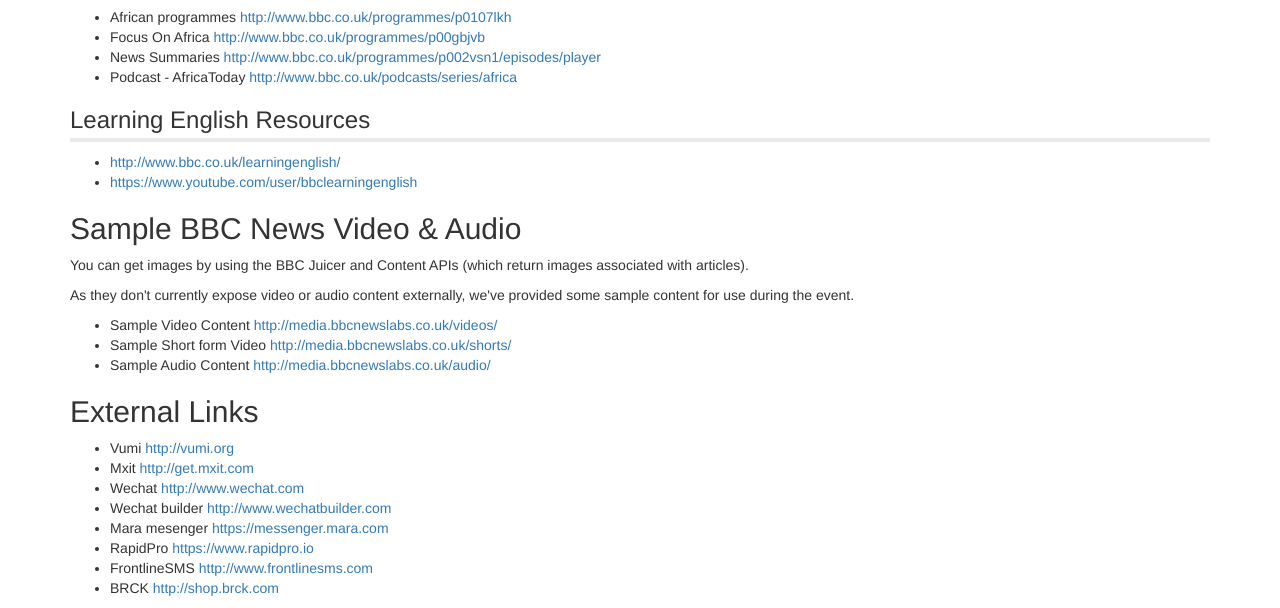
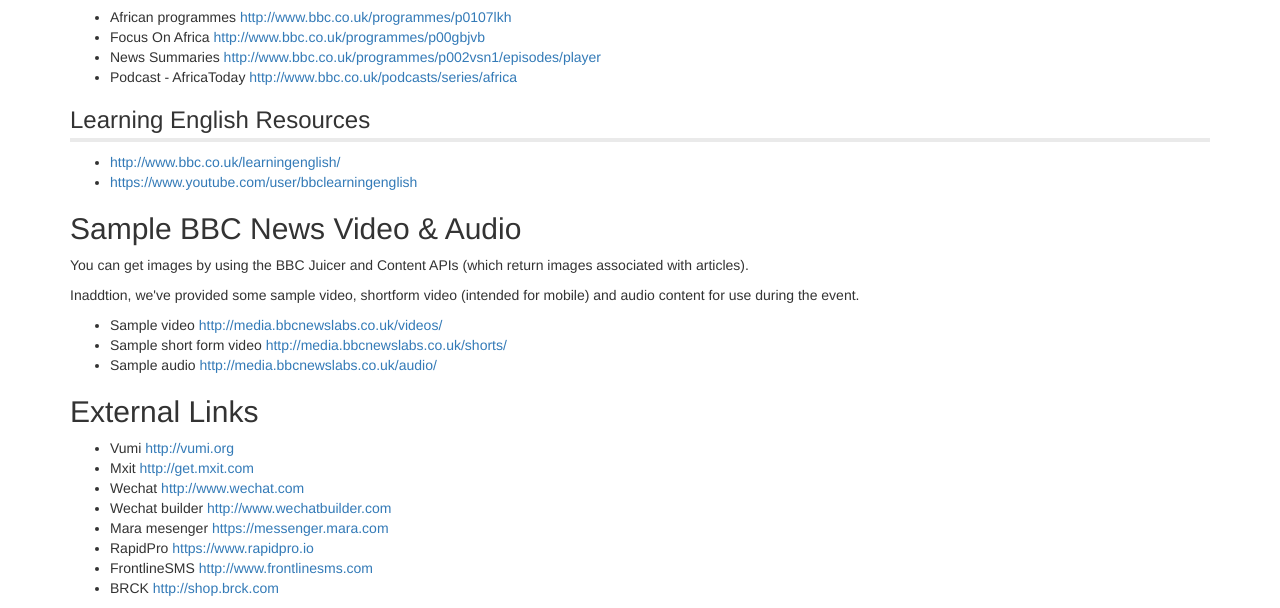
Before and after one commit to bbc/newslabs-docs, a website: page html/World-Service-Nairobi.html in a window 1280 px wide. Shown: the part 1622-2230 px from the top of the page. Drawn offline with nearby package versions, Linux system fonts and the light colour scheme.

Commit message:
Improving wording in Nairobi doc

```diff
--- a/html/World-Service-Nairobi.html
+++ b/html/World-Service-Nairobi.html
@@ -51,7 +51,7 @@
        <h1>
           BBC News Labs <strong> Documentation</strong>
        </h1>
-       <p><small>Last updated: <strong>2015-01-29 16:49:20</strong></small></p>
+       <p><small>Last updated: <strong>2015-01-29 16:53:31</strong></small></p>
       </div>
     </div>
     <div class="container">
@@ -107,11 +107,11 @@
 </ul>
 <h2 id="sample-bbc-news-video-audio">Sample BBC News Video &amp; Audio</h2>
 <p>You can get images by using the BBC Juicer and Content APIs (which return images associated with articles).</p>
-<p>As they don&#39;t currently expose video or audio content externally, we&#39;ve provided some sample content for use during the event.</p>
+<p>Inaddtion, we&#39;ve provided some sample video, shortform video (intended for mobile) and audio content for use during the event.</p>
 <ul>
-<li>Sample Video Content <a href="http://media.bbcnewslabs.co.uk/videos/">http://media.bbcnewslabs.co.uk/videos/</a></li>
-<li>Sample Short form Video <a href="http://media.bbcnewslabs.co.uk/shorts/">http://media.bbcnewslabs.co.uk/shorts/</a></li>
-<li>Sample Audio Content <a href="http://media.bbcnewslabs.co.uk/audio/">http://media.bbcnewslabs.co.uk/audio/</a></li>
+<li>Sample video <a href="http://media.bbcnewslabs.co.uk/videos/">http://media.bbcnewslabs.co.uk/videos/</a></li>
+<li>Sample short form video <a href="http://media.bbcnewslabs.co.uk/shorts/">http://media.bbcnewslabs.co.uk/shorts/</a></li>
+<li>Sample audio <a href="http://media.bbcnewslabs.co.uk/audio/">http://media.bbcnewslabs.co.uk/audio/</a></li>
 </ul>
 <h2 id="external-links">External Links</h2>
 <ul>
```
Also changed, not shown: docs/World-Service-Nairobi.md (+4 -5 lines), html/CANDY.html (+1 -1 lines), html/Juicer.html (+1 -1 lines), html/index.html (+1 -1 lines).
